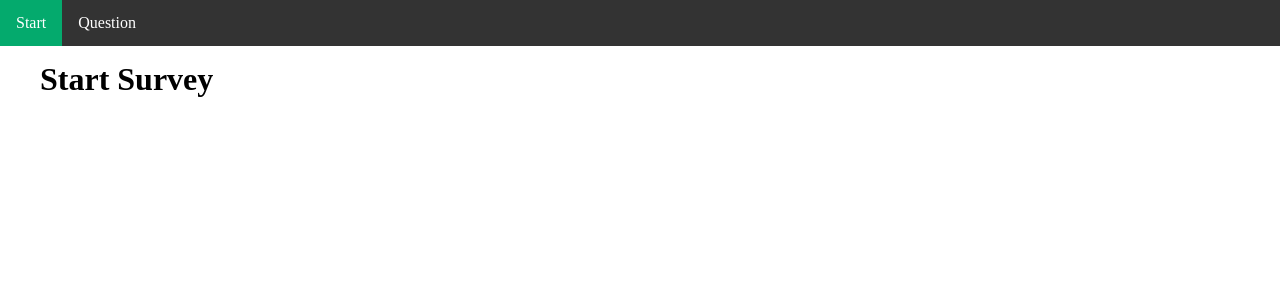
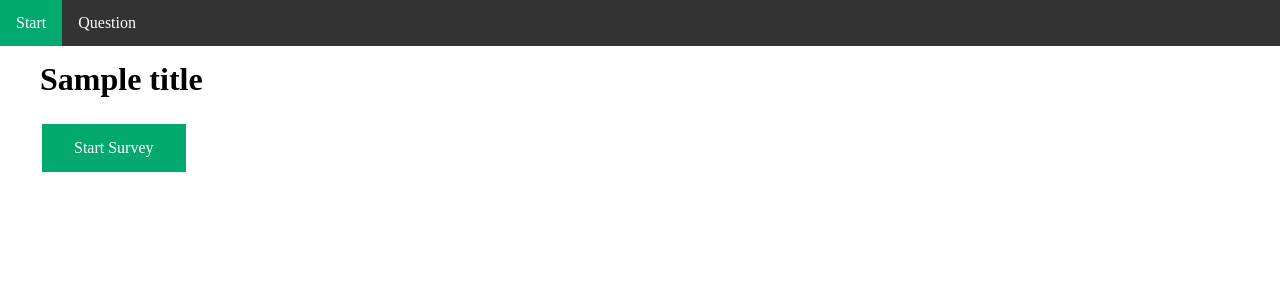
Before and after one commit to Katsurio/FlaskSurvey, a Flask app: template templates/start.html in a window 1280 px wide. Shown: the top 300 px of the page. Run offline with Flask 2, Linux system fonts and the light colour scheme; the template is opened without the code that fills it: most values are stand-ins (such as "Sample title", 1, 10 or a date in 2020).

Commit message:
feat: start page finished

```diff
--- a/app.py
+++ b/app.py
@@ -10,9 +10,22 @@ app.config['SECRET_KEY'] = "himitsu-desu"
 debug = DebugToolbarExtension(app)
 
 
+responses = []
+
+
 @app.route('/')
 def start_survey():
     """Return start survery page."""
 
+    title = ss.title
+    instructions = ss.instructions
 
-    return render_template("start.html")
+    return render_template("start.html", instructions = instructions, title = title)
+
+
+@app.route('/question/<int:id>')
+def question(id):
+    """Return question page."""
+
+
+    return render_template("question.html")
--- a/static/css/app.css
+++ b/static/css/app.css
@@ -59,3 +59,23 @@ END Navbar
 /***
 END Main Content
 **************************/
+
+/***************************
+ Buttons
+*******/
+.button {
+  background-color: #04aa6d;
+  border: none;
+  color: white;
+  padding: 15px 32px;
+  text-align: center;
+  text-decoration: none;
+  display: inline-block;
+  font-size: 16px;
+  margin: 4px 2px;
+  cursor: pointer;
+}
+
+/***
+END Buttons
+**************************/
--- a/templates/start.html
+++ b/templates/start.html
@@ -1,12 +1,12 @@
 {% extends 'base.html'  %}
 
-{% block title %}Start Survey Page{% endblock %}
+{% block title %}{{ title }}{% endblock %}
 
 
 {% block h1_name %}
-<h1>Start Survey</h1>
+<h1>{{ title }}</h1>
 {% endblock %}
 
 {% block content %}
-
+    <a href="/question/0" class="button">Start Survey</a>
 {% endblock %}
```
